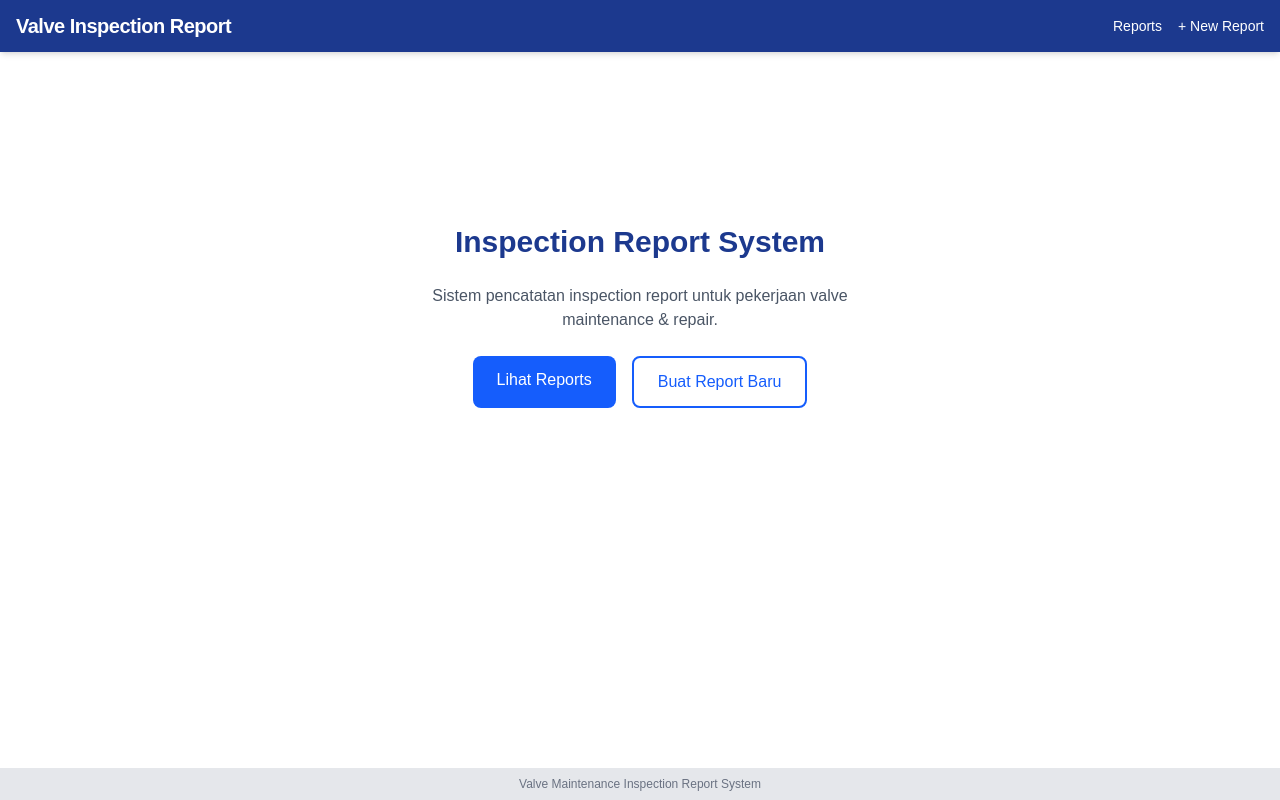
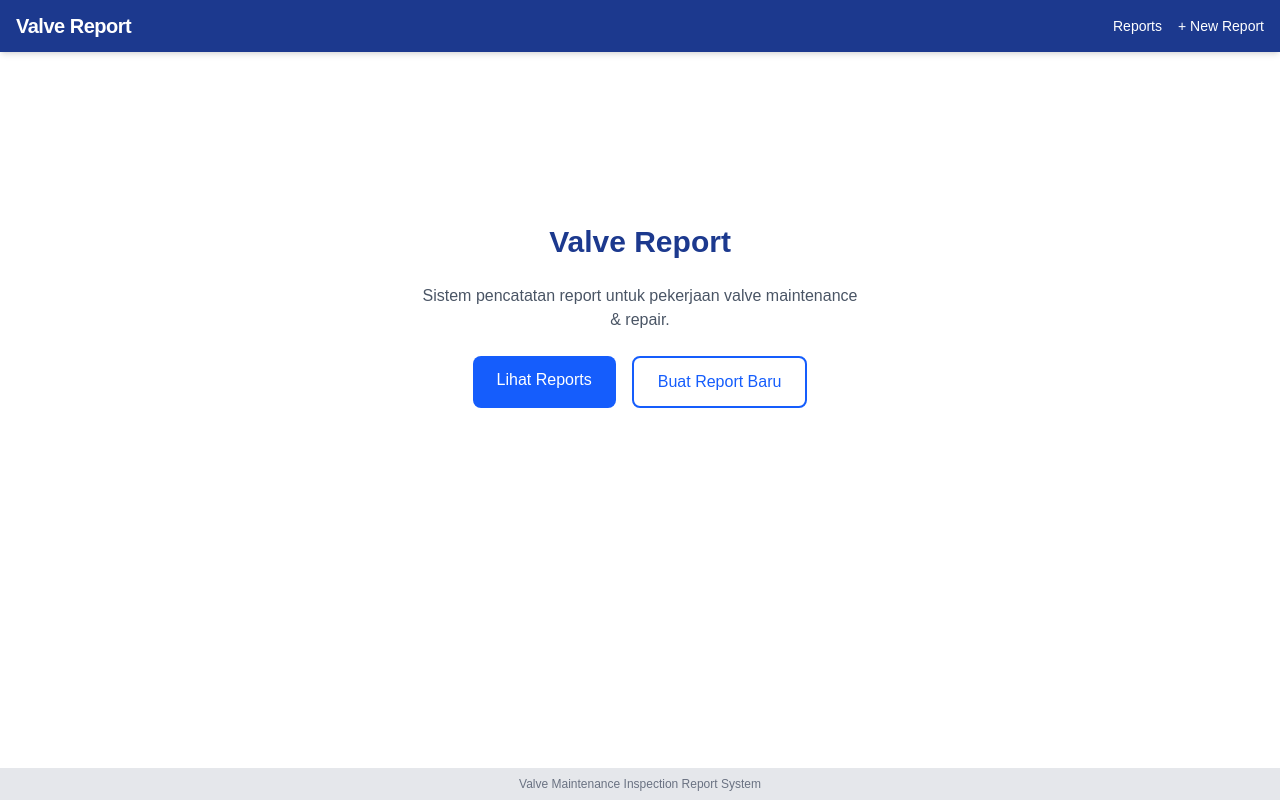
Before and after one commit to iksanfn1094/valve-report, a Next.js app: page / in a window 1280 px wide. Built offline with nearby package versions, Linux system fonts and the light colour scheme.

Commit message:
fix: rename titles - Valve Report, update descriptions

```diff
--- a/app/layout.tsx
+++ b/app/layout.tsx
@@ -14,8 +14,8 @@ const geistMono = Geist_Mono({
 });
 
 export const metadata: Metadata = {
-  title: "Valve Inspection Report",
-  description: "Sistem Inspection Report Pekerjaan Valve Maintenance",
+  title: "Valve Report",
+  description: "Sistem pencatatan report untuk pekerjaan valve maintenance & repair",
 };
 
 export default function RootLayout({
@@ -32,7 +32,7 @@ export default function RootLayout({
         <header className="bg-blue-900 text-white shadow-md">
           <div className="max-w-7xl mx-auto px-4 py-3 flex items-center justify-between">
             <Link href="/" className="text-xl font-bold tracking-tight">
-              Valve Inspection Report
+              Valve Report
             </Link>
             <nav className="flex gap-4 text-sm">
               <Link href="/reports" className="hover:text-blue-200 transition">
--- a/app/page.tsx
+++ b/app/page.tsx
@@ -3,9 +3,9 @@ import Link from "next/link";
 export default function Home() {
   return (
     <div className="flex flex-col items-center justify-center min-h-[60vh] gap-6">
-      <h1 className="text-3xl font-bold text-blue-900">Inspection Report System</h1>
+      <h1 className="text-3xl font-bold text-blue-900">Valve Report</h1>
       <p className="text-gray-600 max-w-md text-center">
-        Sistem pencatatan inspection report untuk pekerjaan valve maintenance & repair.
+        Sistem pencatatan report untuk pekerjaan valve maintenance &amp; repair.
       </p>
       <div className="flex gap-4">
         <Link
--- a/app/reports/page.tsx
+++ b/app/reports/page.tsx
@@ -73,7 +73,7 @@ export default function ReportsList() {
   return (
     <div>
       <div className="flex items-center justify-between mb-6">
-        <h1 className="text-2xl font-bold text-gray-800">Daftar Inspection Report</h1>
+        <h1 className="text-2xl font-bold text-gray-800">Daftar Report</h1>
         <Link
           href="/reports/new"
           className="bg-blue-600 text-white px-4 py-2 rounded-lg hover:bg-blue-700 transition text-sm font-medium"
```
